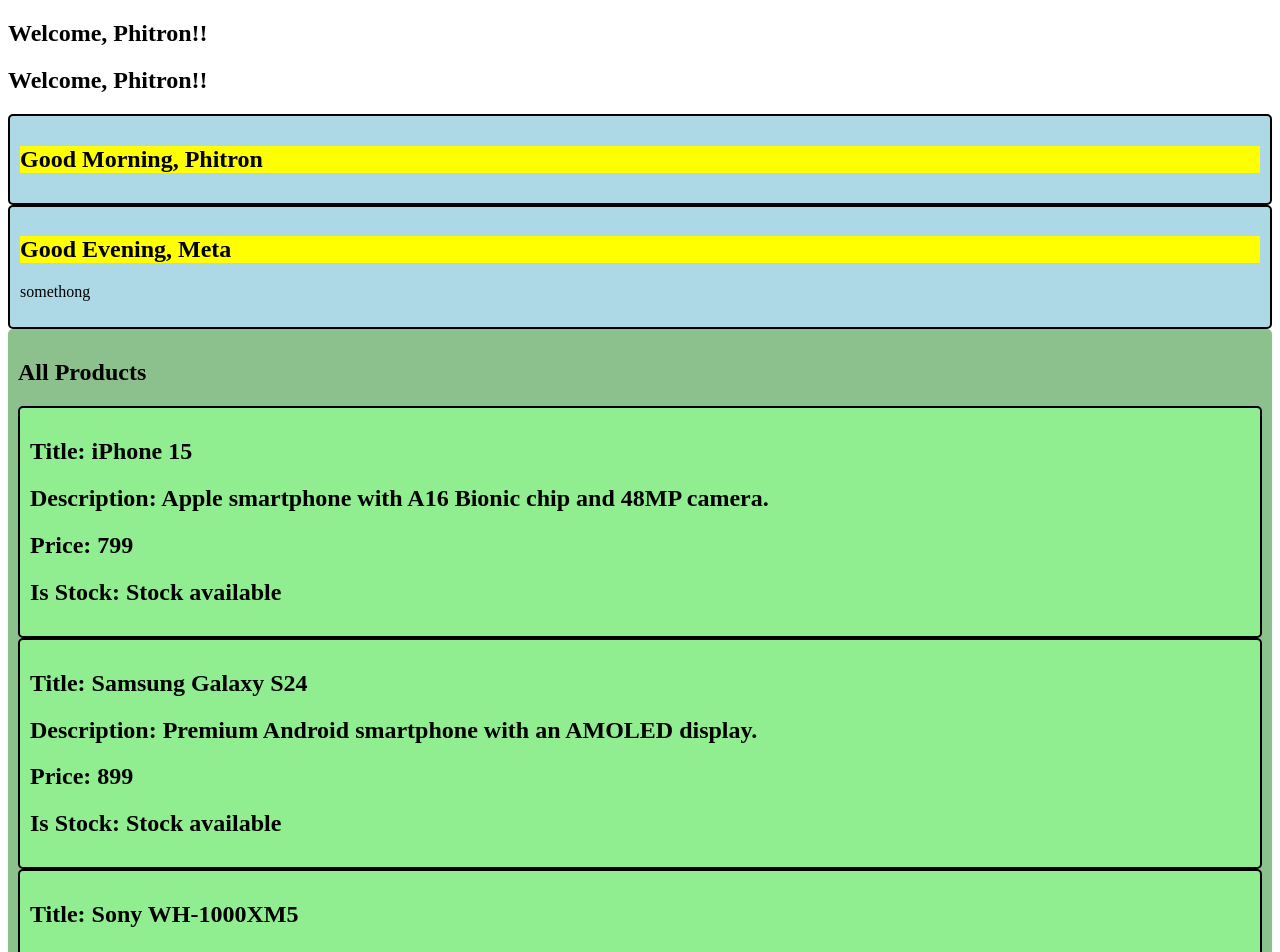
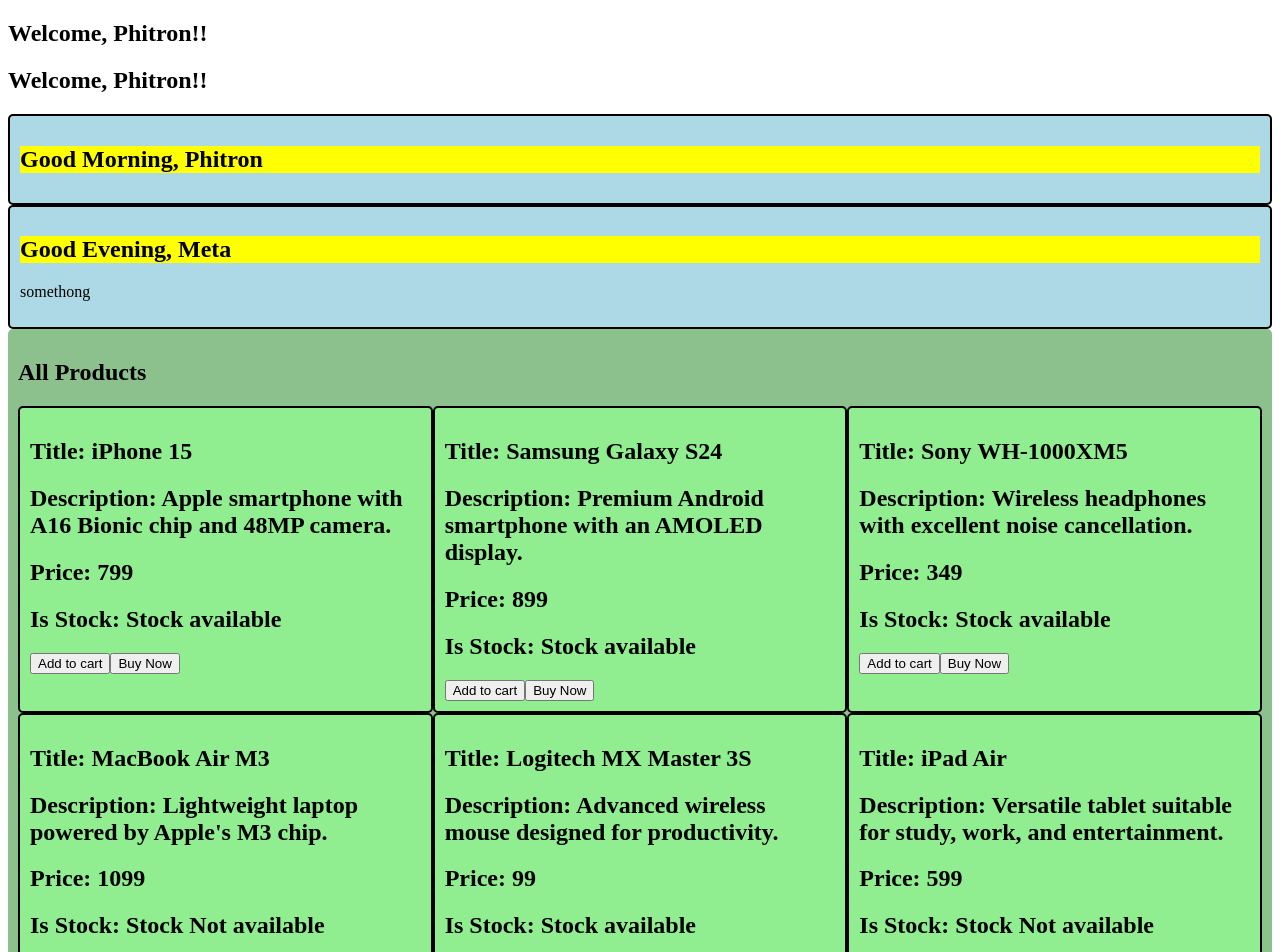
Before and after one commit to arfinaleusuf/my-first-react-app, a React (Vite) app: page / in a window 1280 px wide. Shown: the top 952 px of the page. Built offline with nearby package versions, Linux system fonts and the light colour scheme.

Commit message:
feat: enhance ProductCart with add to cart and buy now functionality; update Products component to display products in a grid layout

```diff
--- a/src/components/ProductCart.jsx
+++ b/src/components/ProductCart.jsx
@@ -1,12 +1,27 @@
 
 const ProductCart = ({product}) => {
     const {name, description,price, isStock} = product
+
+    const addToCartHandler = (e) => {
+        console.log(e,"e");
+        e.target.textContent = 'clicked'
+        e.target.style.backgroundColor = 'red'
+        // console.log(`${name} added to cart`);
+        alert(`${name} added to cart`)
+    }
+
+    const buyNowHander = () => {
+        alert(`${name} purchased Successfully`)
+    }
+
     return (
         <div className="product-cart">
             <h2>Title: {name}</h2>
             <h2>Description: {description}</h2>
             <h2>Price: {price}</h2>
             <h2>Is Stock: {isStock ? "Stock available" : "Stock Not available"}</h2>
+            <button onClick={(event) =>addToCartHandler(event)}>Add to cart</button>
+            <button onClick={(event)=>buyNowHander(event)}>Buy Now</button>
         </div>
     );
 };
--- a/src/components/Products.jsx
+++ b/src/components/Products.jsx
@@ -46,10 +46,16 @@
         <div className='poducts_parents'>
             <h2>All Products</h2>
 
-            {products.length == 0 ? <h2>Products not available !!</h2> : products.map((pd) => {
-                return <ProductCart key={pd.name} product={pd} />
-            })
-            }
+            {products.length == 0 ? (
+                <h2>Products not available !!</h2>
+            ) : (
+                <div className="products">
+                    {products.map((pd, ind) => {
+                        console.log(ind, "ind")
+                        return <ProductCart key={ind} product={pd} />
+                    })}
+                </div>
+            )}
         </div>
     );
 };
--- a/src/index.css
+++ b/src/index.css
@@ -15,6 +15,11 @@
   background-color: rgb(140, 192, 140);
 }
 
+.products{
+  display: grid;
+  grid-template-columns: repeat(3, 1fr);
+}
+
 .product-cart{
   border : 2px solid black;
   border-radius: 5px;
```
